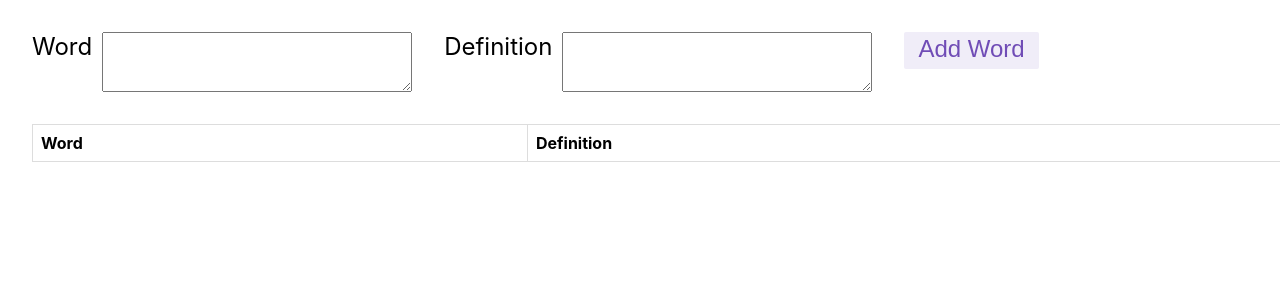
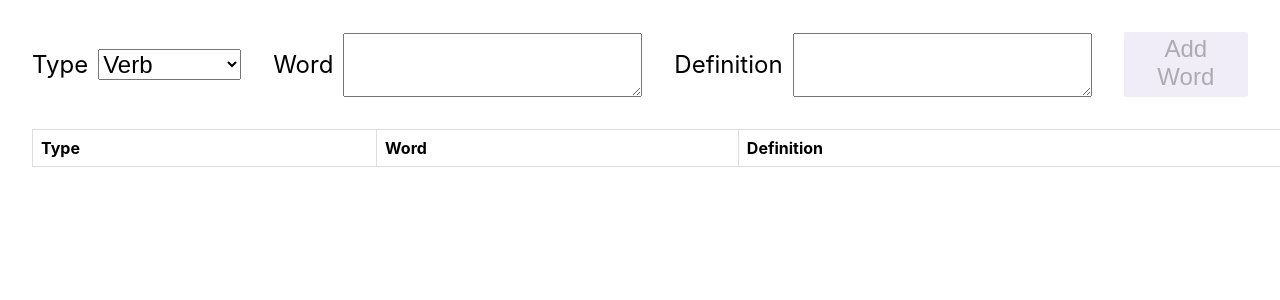
Before and after one commit to moromis/vocab, a React (Create React App) app: page / in a window 1280 px wide. Shown: the top 300 px of the page. Built offline with nearby package versions, Linux system fonts and the light colour scheme.

Commit message:
add word type

```diff
--- a/src/components/Header.module.css
+++ b/src/components/Header.module.css
@@ -19,8 +19,8 @@
 
 .addWord {
   display: flex;
-  /* flex-direction: column; */
-  align-items: flex-start;
+  align-items: center;
+  justify-content: flex-start;
 }
 
 .addWord > label {
@@ -30,13 +30,15 @@
 .addWord > textarea {
   margin-right: 32px;
 }
+.addWord > select {
+  margin-right: 32px;
+}
 
 .value {
   font-size: 78px;
   padding-left: 16px;
   padding-right: 16px;
   margin-top: 2px;
-  font-family: 'Courier New', Courier, monospace;
 }
 
 .label {
@@ -51,7 +53,6 @@
   padding-right: 12px;
   outline: none;
   border: 2px solid transparent;
-  color: rgb(112, 76, 182);
   padding-bottom: 4px;
   cursor: pointer;
   background-color: rgba(112, 76, 182, 0.1);
@@ -63,6 +64,10 @@
   font-size: 1.5rem;
 }
 
+.select {
+  font-size: 1.5rem;
+}
+
 .button:hover,
 .button:focus {
   border: 2px solid black;
--- a/src/components/Header.tsx
+++ b/src/components/Header.tsx
@@ -3,15 +3,40 @@ import { useAppDispatch, useAppSelector } from "../app/hooks";
 import { addWord, selectWords } from "../features/words/wordsSlice";
 import styles from "./Header.module.css";
 
+export const wordTypes = ["verb", "noun", "adjective", "preposition"];
+
 export function Header() {
   const words = useAppSelector(selectWords);
   const dispatch = useAppDispatch();
   const [key, setKey] = useState("");
-  const [value, setValue] = useState("");
+  const [type, setType] = useState(
+    wordTypes[0].charAt(0).toUpperCase() + wordTypes[0].slice(1)
+  );
+  const [definition, setDefinition] = useState("");
+
+  const submit = () => {
+    setKey("");
+    setDefinition("");
+    dispatch(addWord({ key, value: { type, definition } }));
+  };
 
   return (
     <div className={styles.header}>
       <div className={styles.addWord}>
+        <label className={styles.label} htmlFor="key">
+          Type
+        </label>
+        <select
+          id="type"
+          aria-label="Set type"
+          value={type}
+          onChange={(e) => setType(e.target.value)}
+          className={styles.select}
+        >
+          {wordTypes.map((t) => (
+            <option value={t}>{t.charAt(0).toUpperCase() + t.slice(1)}</option>
+          ))}
+        </select>
         <label className={styles.label} htmlFor="key">
           Word
         </label>
@@ -29,14 +54,14 @@ export function Header() {
           id="key"
           className={styles.textbox}
           aria-label="Set Definition"
-          value={value}
-          onChange={(e) => setValue(e.target.value)}
+          value={definition}
+          onChange={(e) => setDefinition(e.target.value)}
         />
         <button
           className={styles.button}
           aria-label="Add Word"
-          onClick={() => dispatch(addWord({ key, value }))}
-          disabled={!value || value === ""}
+          onClick={submit}
+          disabled={!definition || definition === ""}
         >
           {key in words ? "Change Definition" : "Add Word"}
         </button>
--- a/src/features/words/Word.tsx
+++ b/src/features/words/Word.tsx
@@ -1,14 +1,11 @@
-export const Word = ({
-  name,
-  definition,
-}: {
-  name: string;
-  definition: string;
-}) => {
+import { WordInfo } from "./words.types";
+
+export const Word = ({ name, info }: { name: string; info: WordInfo }) => {
   return (
     <tr>
+      <td>{info.type}</td>
       <td>{name}</td>
-      <td>{definition}</td>
+      <td>{info.definition}</td>
     </tr>
   );
 };
--- a/src/features/words/Words.tsx
+++ b/src/features/words/Words.tsx
@@ -9,12 +9,13 @@ export function Words() {
   return (
     <table>
       <tr>
+        <th>Type</th>
         <th>Word</th>
         <th>Definition</th>
       </tr>
       <tbody>
         {Object.entries(words).map(([key, value]) => (
-          <Word key={key} name={key} definition={value} />
+          <Word key={key} name={key} info={value} />
         ))}
       </tbody>
     </table>
--- /dev/null
+++ b/src/features/words/words.types.ts
@@ -0,0 +1,4 @@
+export type WordInfo = {
+  type: string;
+  definition: string;
+};
--- a/src/features/words/wordsSlice.ts
+++ b/src/features/words/wordsSlice.ts
@@ -1,8 +1,9 @@
 import { createSlice, PayloadAction } from "@reduxjs/toolkit";
 import { RootState } from "../../app/store";
+import { WordInfo } from "./words.types";
 
 export interface CounterState {
-  words: Record<string, string>;
+  words: Record<string, WordInfo>;
 }
 
 const initialState: CounterState = {
@@ -14,7 +15,10 @@ export const wordsSlice = createSlice({
   initialState,
   // The `reducers` field lets us define reducers and generate associated actions
   reducers: {
-    addWord: (state, action: PayloadAction<{ key: string; value: string }>) => {
+    addWord: (
+      state,
+      action: PayloadAction<{ key: string; value: WordInfo }>
+    ) => {
       // Redux Toolkit allows us to write "mutating" logic in reducers. It
       // doesn't actually mutate the state because it uses the Immer library,
       // which detects changes to a "draft state" and produces a brand new
--- a/src/index.css
+++ b/src/index.css
@@ -7,7 +7,6 @@ body {
   -moz-osx-font-smoothing: grayscale;
 }
 
-code {
-  font-family: source-code-pro, Menlo, Monaco, Consolas, 'Courier New',
-    monospace;
+textarea {
+  font-family: inherit
 }
```
